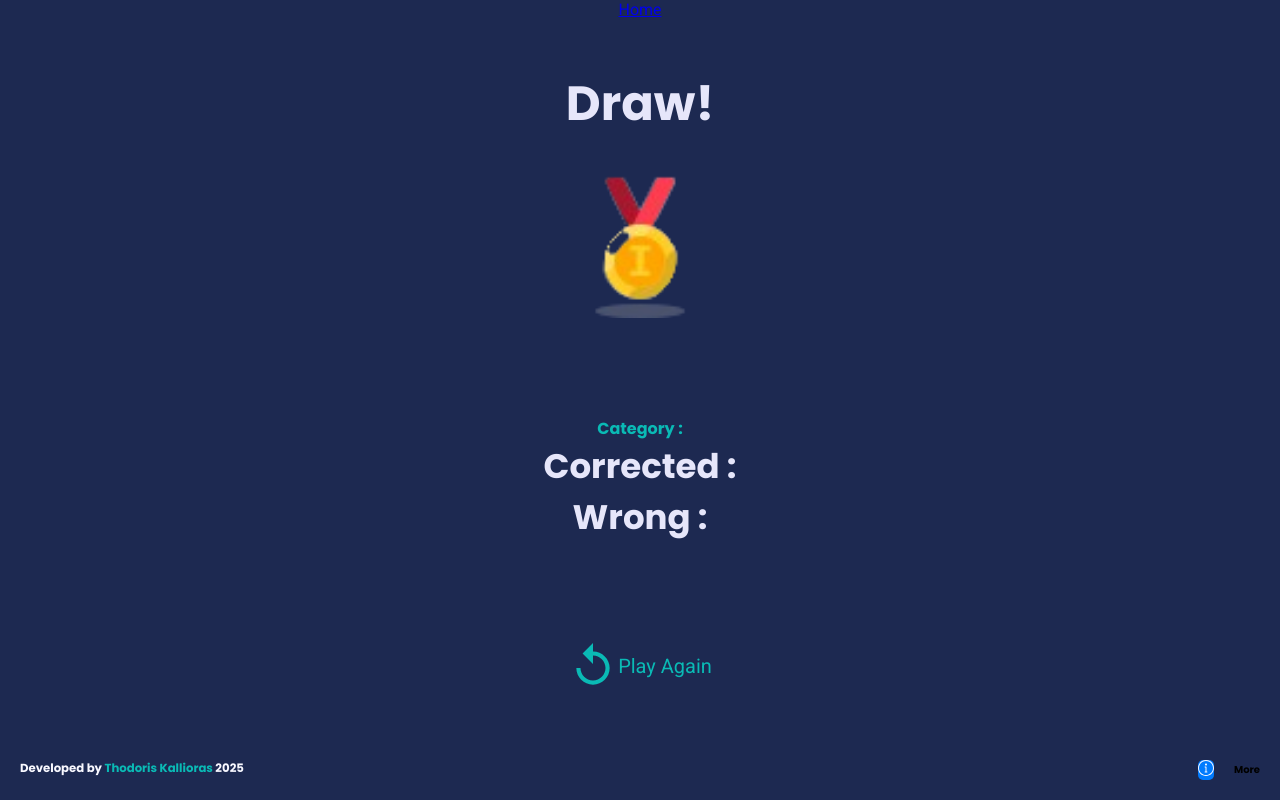
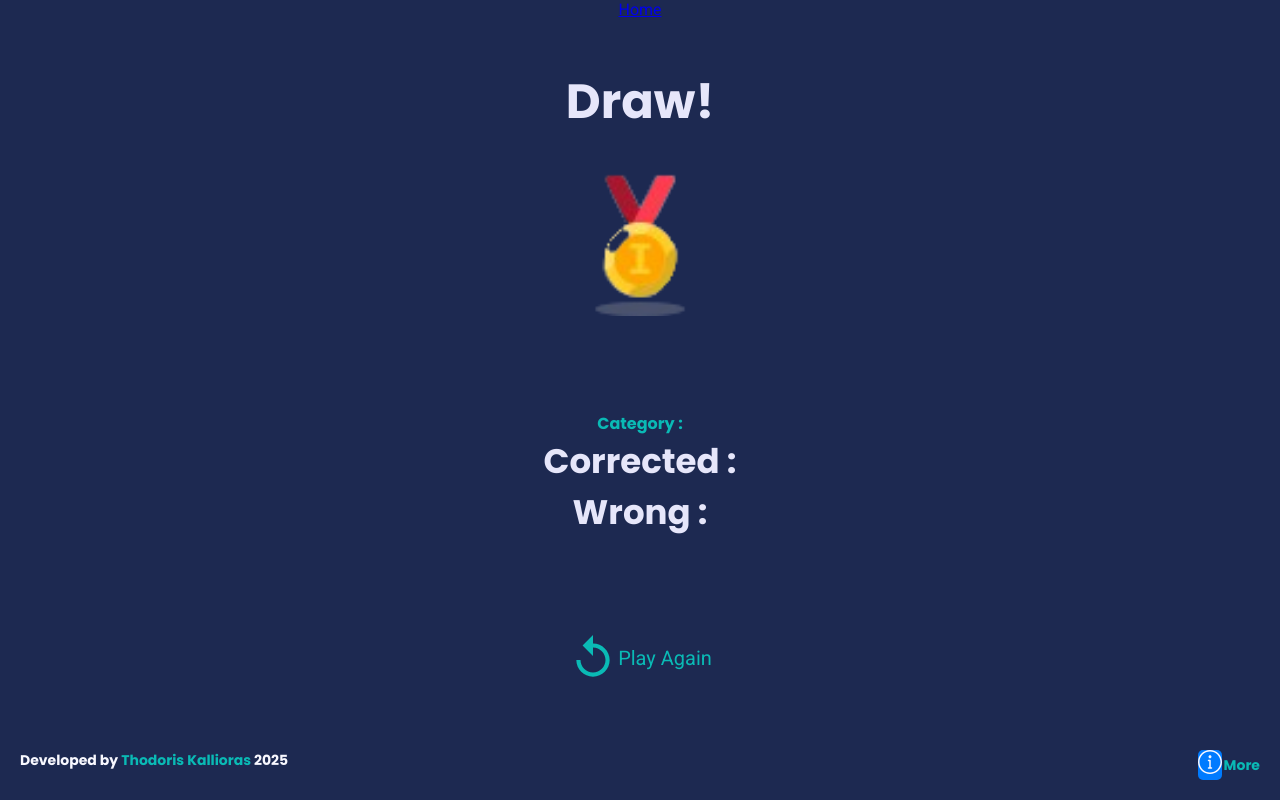
Before and after one commit to thodorisKall/Questions-Quiz, a React (Create React App) app: page /results in a window 1280 px wide. Built offline with nearby package versions, Linux system fonts and the light colour scheme.

Commit message:
fix: increase font sizes at Footer

```diff
--- a/src/Footer.jsx
+++ b/src/Footer.jsx
@@ -10,11 +10,10 @@ function Footer() {
 
   return (
     <footer>
-      <div>
-        <h3 id='developed'>
-          Developed by <span>Thodoris Kallioras</span> 2025
-        </h3>
-      </div>
+      <h3 id='developed'>
+        Developed by <span>Thodoris Kallioras</span> 2025
+      </h3>
+
       <div className='footer__info'>
         <button id='info' onClick={openModal}>
           <SlInfo />
--- a/src/global.css
+++ b/src/global.css
@@ -294,6 +294,7 @@ footer {
   background-color: #1d2951;
 }
 footer #developed {
+  font-size: 14px;
   color: #f8f8ff;
 }
 footer #developed span {
@@ -304,9 +305,11 @@ footer .footer__info {
   justify-content: space-between;
   align-items: center;
   width: 5%;
+  font-size: 14px;
+  color: #0abab5;
 }
 footer .footer__info #info {
-  font-size: 16px;
+  font-size: 24px;
   background-color: #007bff;
   color: #f8f8ff;
   border: none;
--- a/src/global.scss
+++ b/src/global.scss
@@ -325,6 +325,7 @@ footer {
   background-color: $dark-blue;
 
   #developed {
+    font-size: 14px;
     color: $white;
 
     span {
@@ -337,9 +338,11 @@ footer {
     justify-content: space-between;
     align-items: center;
     width: 5%;
+    font-size: 14px;
+    color: $cyan;
 
     #info {
-      font-size: 16px;
+      font-size: 24px;
       background-color: #007bff;
       color: $white;
       border: none;
```
Also changed, not shown: 1 other file (tests, documents, lock files or other folders).
